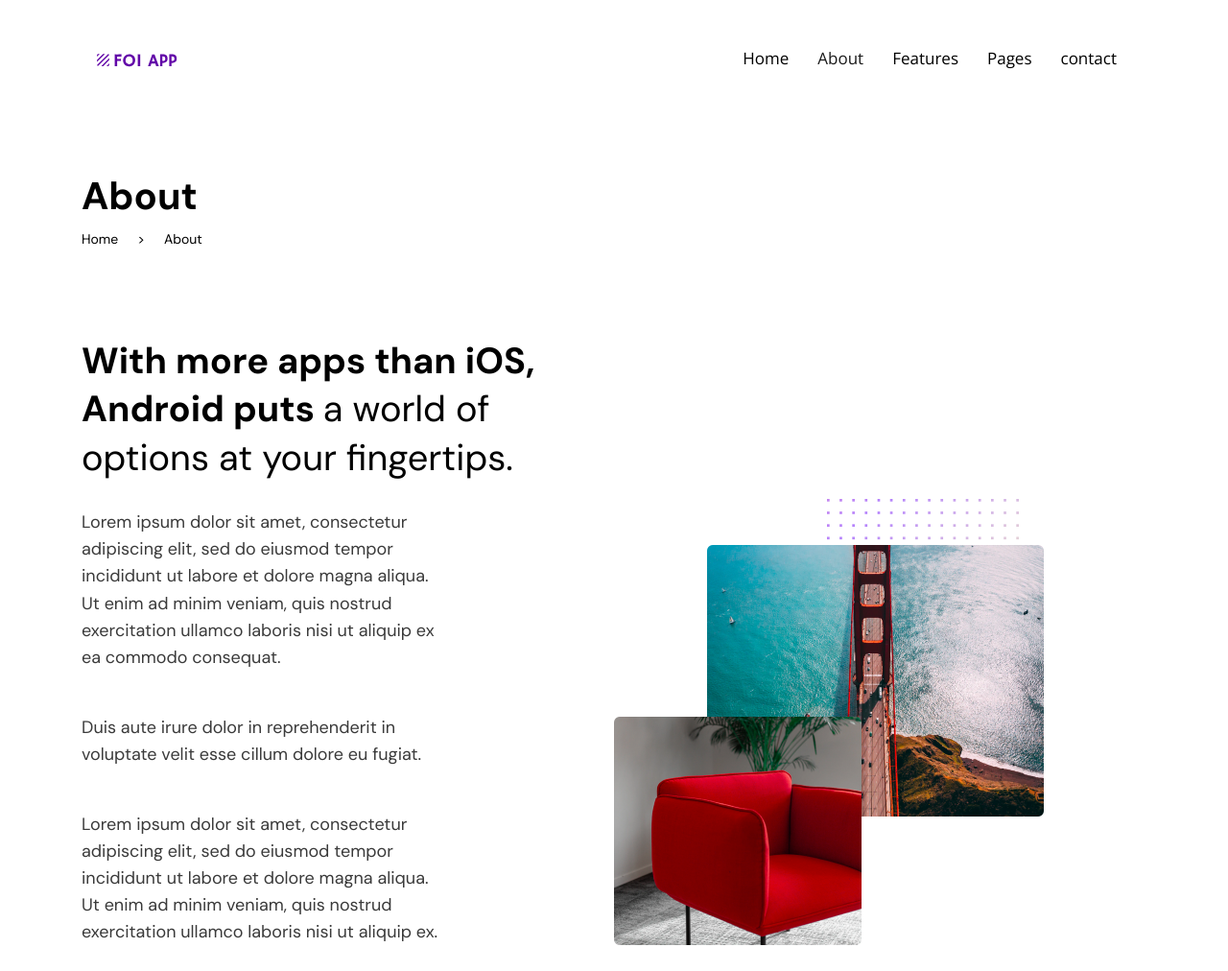
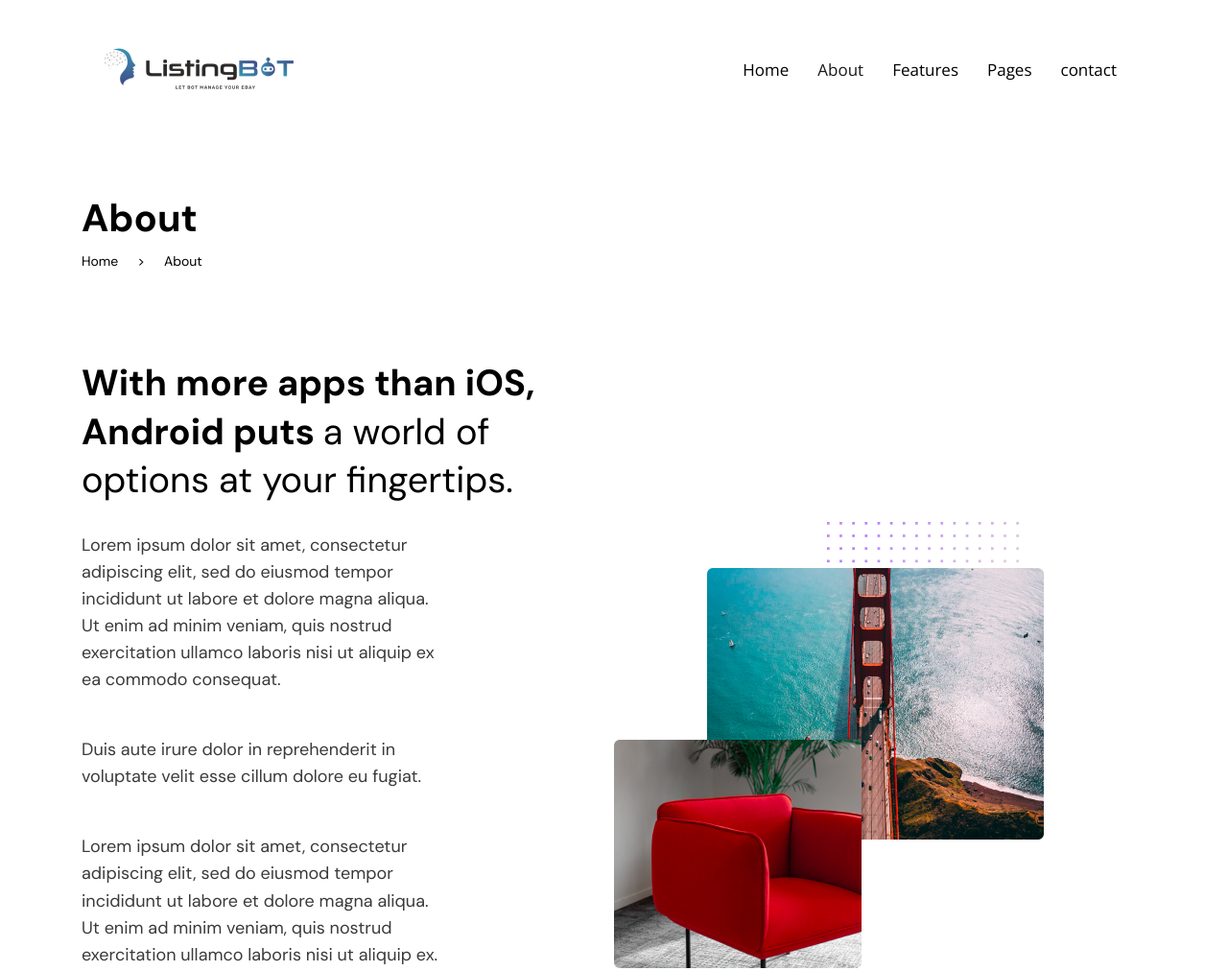
Before and after one commit to RC-279/ListingBOTFINAL, a website: page about.html in a window 1280 px wide. Shown: the top 1012 px of the page at 96% size. Drawn offline with nearby package versions, Linux system fonts and the light colour scheme.

Commit message:
Logo all NAV

```diff
--- a/about.html
+++ b/about.html
@@ -15,7 +15,7 @@
         <div class="container">
             <nav class="navbar navbar-expand-lg navbar-light foi-navbar">
                 <a class="navbar-brand" href="index.html">
-                    <img src="assets/images/logo.svg" alt="FOI">
+                    <img src="assets/images/NAV_Logo.png" alt="FOI">
                 </a>
                 <button class="navbar-toggler d-lg-none" type="button" data-toggle="collapse" data-target="#collapsibleNavId" aria-controls="collapsibleNavId" aria-expanded="false" aria-label="Toggle navigation">
                     <span class="navbar-toggler-icon"></span>
```
Also changed, not shown: blog-single.html (+1 -1 lines), blog.html (+1 -1 lines), careers.html (+1 -1 lines), contact.html (+1 -1 lines), faq.html (+1 -1 lines), features.html (+1 -1 lines), login.html (+1 -1 lines), privacy-policy.html (+1 -1 lines), register.html (+1 -1 lines).
